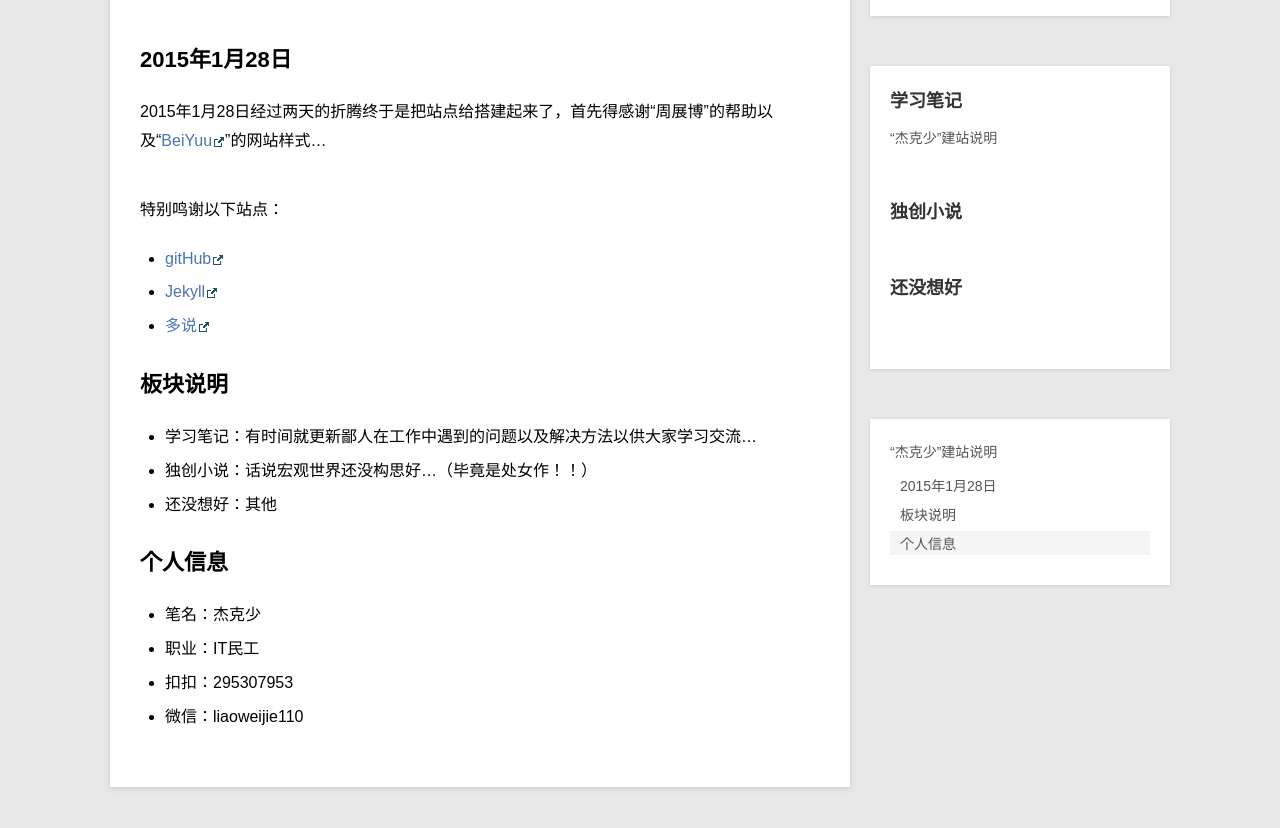
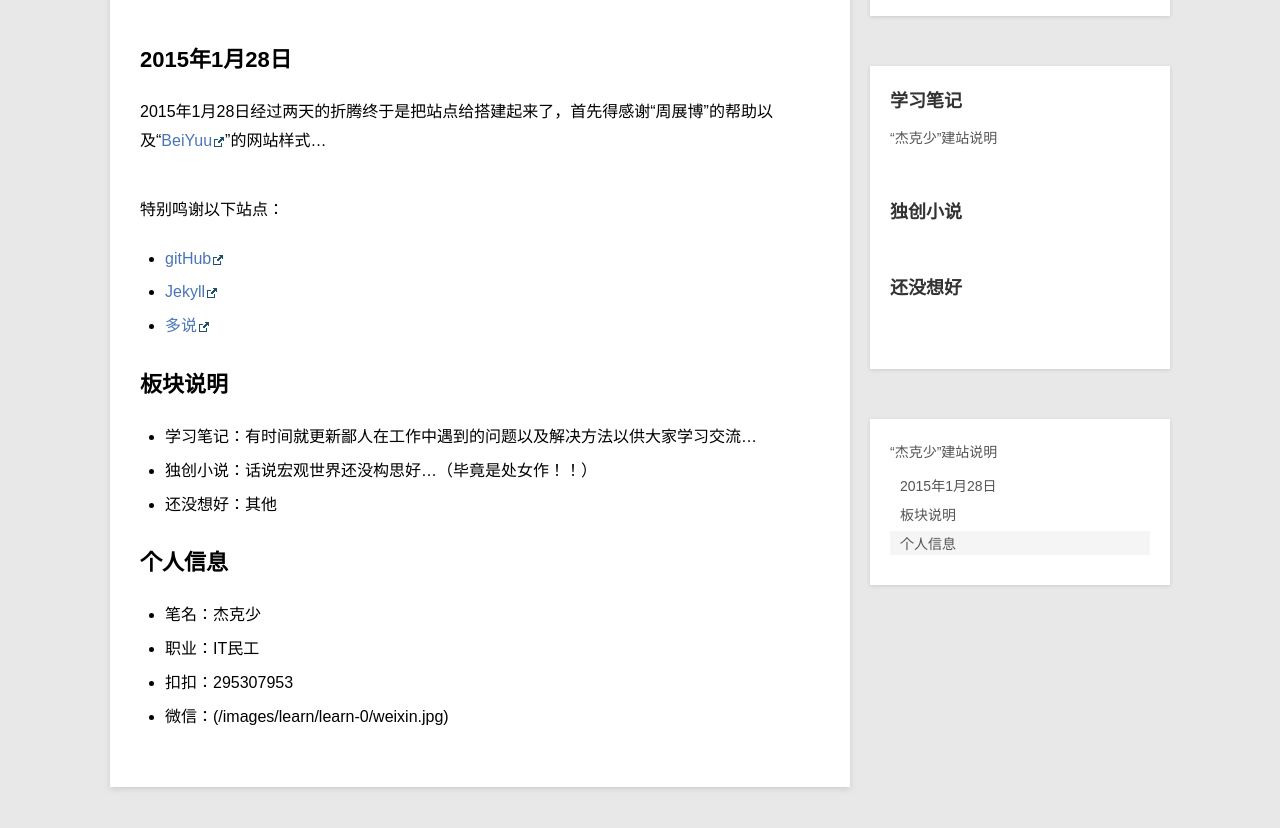
Before and after one commit to liaoweijie/liaoweijie.github.io, a Jekyll site: the page built from _posts/learn/2015-1-28-learn-0.md, in a window 1280 px wide, cut to the strip 214-1081 px from the top of the page. Shown: the top 828 px of the strip. Built offline with Jekyll 4.4.1, drawn with Linux system fonts in a browser that asks for light colours; Markdown is read by kramdown in place of the engine named in the settings; comment, search, counter and statistics services are not loaded.

Commit message:
修改博文、音乐取消自动播放

```diff
--- a/_layouts/post.html
+++ b/_layouts/post.html
@@ -39,7 +39,7 @@ layout: default
 
     <div class="sidenav">
         <!--<iframe width="100%" height="75" class="share_self"  frameborder="0" scrolling="no" src="http://widget.weibo.com/weiboshow/index.php?language=&width=0&height=75&fansRow=2&ptype=1&speed=0&skin=5&isTitle=0&noborder=0&isWeibo=0&isFans=0&uid=1855270953&verifier=375b89d6&dpc=1"></iframe>-->
-		<iframe frameborder="no" border="0" marginwidth="0" marginheight="0" width=280 height=100 src="http://music.163.com/outchain/player?type=0&id=46117147&auto=1&height=90"></iframe>
+		<iframe frameborder="no" border="0" marginwidth="0" marginheight="0" width=280 height=100 src="http://music.163.com/outchain/player?type=0&id=46117147&auto=0&height=90"></iframe>
     </div>
 
 
--- a/_posts/learn/2015-1-28-learn-0.md
+++ b/_posts/learn/2015-1-28-learn-0.md
@@ -28,7 +28,7 @@ description:
 * 笔名：杰克少
 * 职业：IT民工
 * 扣扣：295307953
-* 微信：liaoweijie110
+* 微信：(/images/learn/learn-0/weixin.jpg)
 
 [BeiYuu]:    http://beiyuu.com  "BeiYuu"
 [Jekyll]:    http://jekyllrb.com/  "Jekyll"
```
Also changed, not shown: images/learn/learn-0/weixin.jpg (added).
